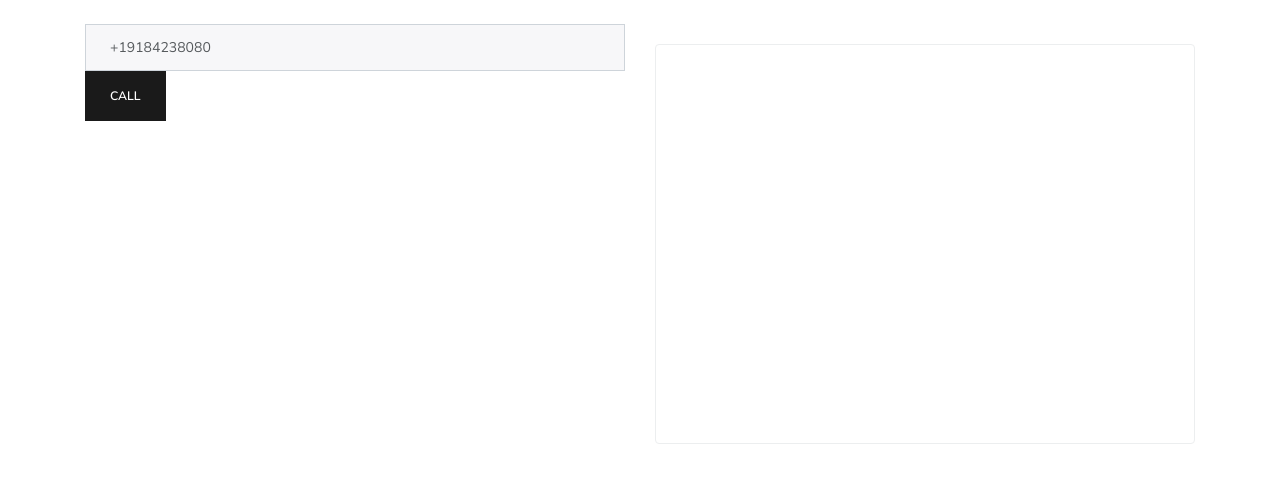
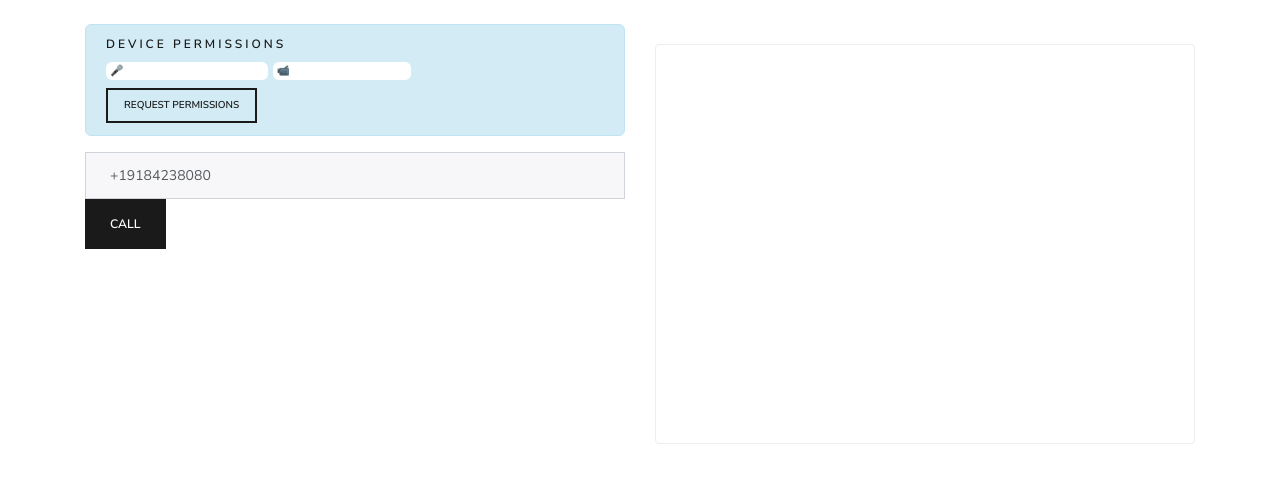
Before and after one commit to briankwest/webphone, a Flask app: page / in a window 1280 px wide. Shown: the part 105-588 px from the top of the page. Run offline with Flask 3, Linux system fonts and the light colour scheme; data that the repository does not hold is empty; some libraries are stand-ins or nearby versions.

Commit message:
add permission checks

```diff
--- a/static/client.js
+++ b/static/client.js
@@ -2,6 +2,59 @@
 var _call = null;
 var _invite = null;
 var _connected = false;
+
+// Request permissions for audio/video devices
+async function requestDevicePermissions(constraints = { audio: true, video: true }) {
+  try {
+    console.log('Requesting device permissions...');
+    await SignalWire.WebRTC.requestPermissions(constraints);
+    console.log('Device permissions granted');
+    return true;
+  } catch (error) {
+    console.error('Failed to get device permissions:', error);
+    return false;
+  }
+}
+
+// Check current permission status
+async function checkDevicePermissions() {
+  try {
+    const permissions = await SignalWire.WebRTC.checkPermissions();
+    const hasCameraPermission = await SignalWire.WebRTC.checkCameraPermissions();
+    const hasMicPermission = await SignalWire.WebRTC.checkMicrophonePermissions();
+
+    console.log('Permission status:', {
+      all: permissions,
+      camera: hasCameraPermission,
+      microphone: hasMicPermission
+    });
+
+    return { permissions, hasCameraPermission, hasMicPermission };
+  } catch (error) {
+    console.error('Error checking permissions:', error);
+    return null;
+  }
+}
+
+// Get available devices with automatic permission request
+async function getDevicesWithPermissions() {
+  try {
+    const cameras = await SignalWire.WebRTC.getCameraDevicesWithPermissions();
+    const microphones = await SignalWire.WebRTC.getMicrophoneDevicesWithPermissions();
+    const speakers = await SignalWire.WebRTC.getSpeakerDevicesWithPermissions();
+
+    console.log('Available devices:', {
+      cameras: cameras.length,
+      microphones: microphones.length,
+      speakers: speakers.length
+    });
+
+    return { cameras, microphones, speakers };
+  } catch (error) {
+    console.error('Error getting devices:', error);
+    return null;
+  }
+}
 
 function ready(callback) {
   if (document.readyState != 'loading') {
@@ -19,6 +72,23 @@
 
 async function connect() {
   try {
+    // Request permissions before connecting
+    const permissionsGranted = await requestDevicePermissions({ audio: true, video: true });
+
+    if (!permissionsGranted) {
+      console.warn('Device permissions not granted - connection may have limited functionality');
+      // You might want to show a UI warning here
+    }
+
+    // Check and log current permissions
+    await checkDevicePermissions();
+
+    // Get available devices (this will also ensure permissions if not already granted)
+    const devices = await getDevicesWithPermissions();
+    if (devices) {
+      console.log('Found devices:', devices);
+    }
+
     // Get the root element for video display
     const rootElement = document.getElementById('rootElement');
 
@@ -199,7 +269,55 @@
   if (hangupButton) hangupButton.style.display = 'none';
 }
 
+// Update UI permission status
+async function updatePermissionUI() {
+  try {
+    const status = await checkDevicePermissions();
+    const micStatus = document.getElementById('micStatus');
+    const cameraStatus = document.getElementById('cameraStatus');
+
+    if (status) {
+      // Update microphone status
+      if (micStatus) {
+        if (status.hasMicPermission) {
+          micStatus.className = 'badge bg-success';
+          micStatus.textContent = '🎤 Microphone: Granted';
+        } else {
+          micStatus.className = 'badge bg-warning';
+          micStatus.textContent = '🎤 Microphone: Denied';
+        }
+      }
+
+      // Update camera status
+      if (cameraStatus) {
+        if (status.hasCameraPermission) {
+          cameraStatus.className = 'badge bg-success';
+          cameraStatus.textContent = '📹 Camera: Granted';
+        } else {
+          cameraStatus.className = 'badge bg-warning';
+          cameraStatus.textContent = '📹 Camera: Denied';
+        }
+      }
+    }
+  } catch (error) {
+    console.error('Error updating permission UI:', error);
+  }
+}
+
+// Manual permission request from UI button
+async function requestAndUpdatePermissions() {
+  const granted = await requestDevicePermissions({ audio: true, video: true });
+  await updatePermissionUI();
+
+  if (granted) {
+    const devices = await getDevicesWithPermissions();
+    console.log('Updated device list:', devices);
+  }
+}
+
 ready(async function() {
   console.log('ready');
   await connect();
+  // Update permission UI after connection
+  await updatePermissionUI();
 });
--- a/templates/index.html
+++ b/templates/index.html
@@ -24,6 +24,16 @@
     <div class="container">
       <div class="row mt-4">
         <div class="col-md-6">
+          <!-- Permission Status Display -->
+          <div id="permissionStatus" class="alert alert-info mb-3">
+            <h6>Device Permissions</h6>
+            <div>
+              <span class="badge bg-secondary" id="micStatus">🎤 Microphone: Checking...</span>
+              <span class="badge bg-secondary" id="cameraStatus">📹 Camera: Checking...</span>
+            </div>
+            <button id="requestPermBtn" class="btn btn-sm btn-outline-primary mt-2" onclick="requestAndUpdatePermissions()">Request Permissions</button>
+          </div>
+
           <input type="hidden" id="destination" class="form-control"  value="/private/call-pstn">
           <input type="text" id="destination_number" class="form-control" placeholder="Destination number" value="+19184238080">
           <div>
```
